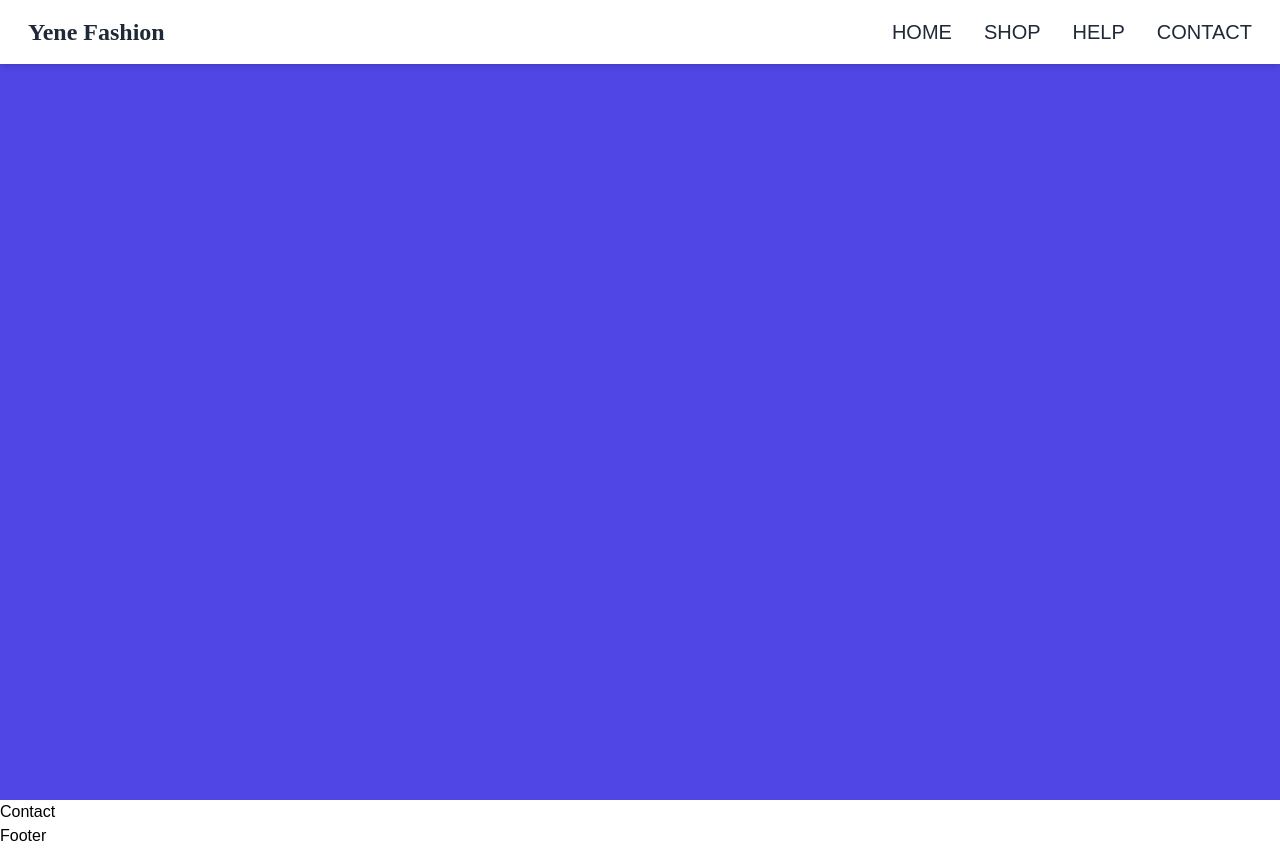
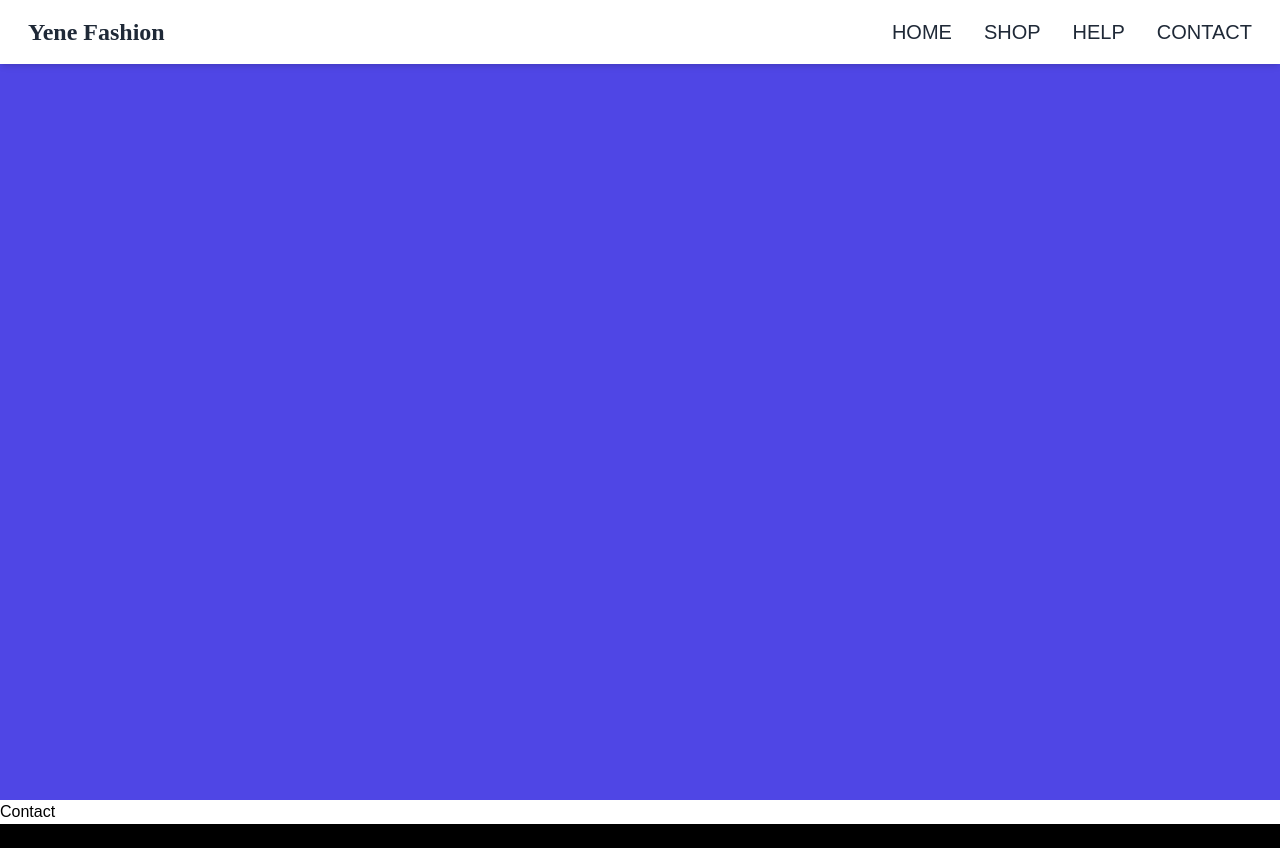
Before and after one commit to halas77/Shop, a React (Vite) app: page /contact in a window 1280 px wide. Built offline with nearby package versions, Linux system fonts and the light colour scheme.

Commit message:
update in Footer

```diff
--- a/src/common/Footer.jsx
+++ b/src/common/Footer.jsx
@@ -2,7 +2,8 @@ import React from 'react'
 
 const Footer = () => {
   return (
-    <div>Footer</div>
+    <div className='bg-black'> Footer</div>
+
   )
 }
 
```
